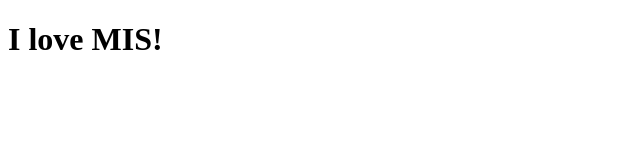
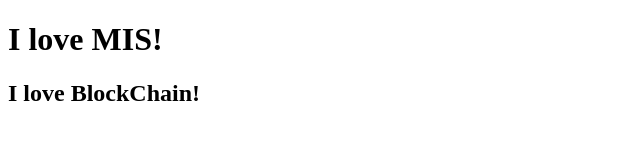
Before and after one commit to JOE-CHOU88/mis, a plain HTML site: page index.html in a window 1280 px wide. Shown: the whole page, without its empty margins (0-640 px from the left). Drawn offline with Linux system fonts and the light colour scheme.

Commit message:
109306062 add <h2>

```diff
--- a/index.html
+++ b/index.html
@@ -10,6 +10,7 @@
 
 <body>
     <h1>I love MIS!</h1>
+    <h2>I love BlockChain!</h2>
 </body>
 
 </html>
```
